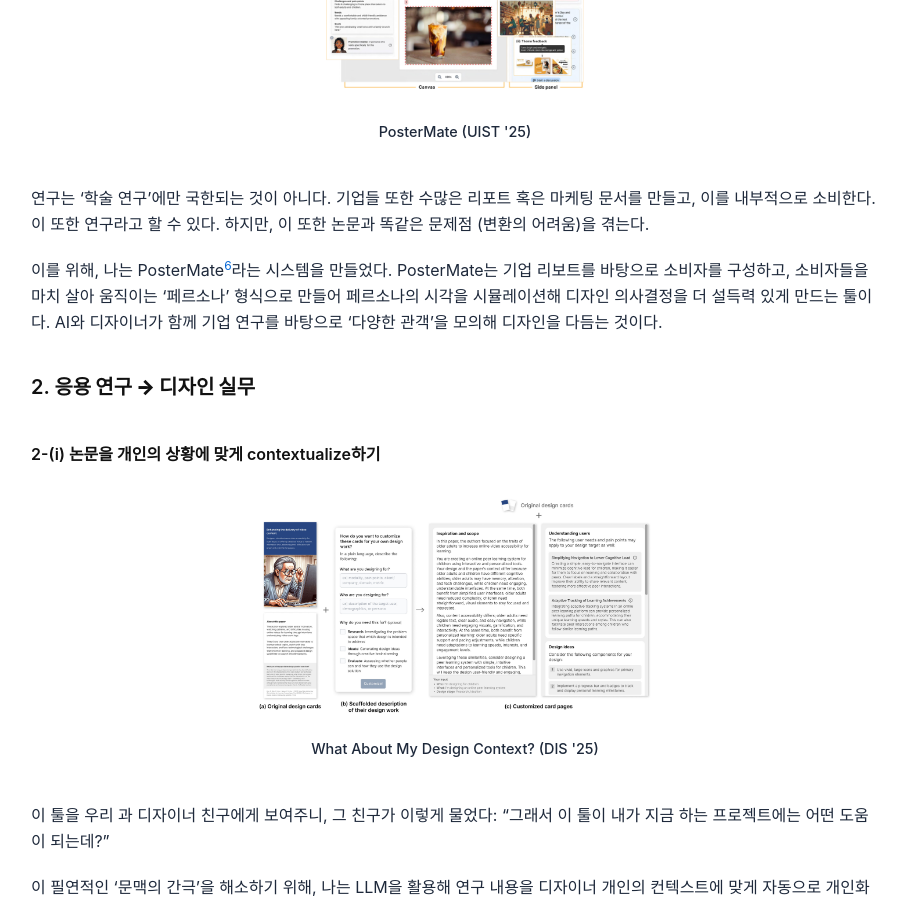
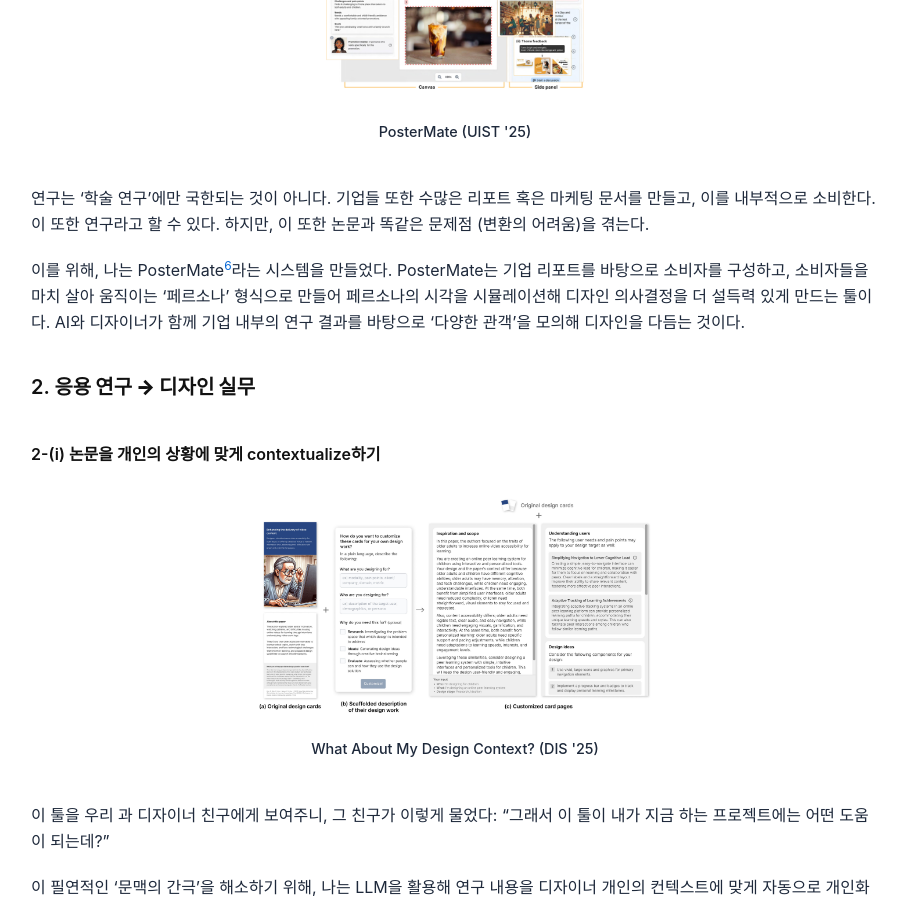
Before and after one commit to donghoon-io/blog, a Jekyll site: the page built from _posts/2025-11-21-translational-science.md, in a window 1280 px wide and 900 px high, scrolled down 3625 px. Shown: the whole window, without its empty margins (185-1087 px from the left). Built offline with Jekyll 4.4.1, drawn with Linux system fonts in a browser that asks for light colours; nearby versions of some CDN libraries.

Commit message:
Update 2025-11-21-translational-science.md

```diff
--- a/_posts/2025-11-21-translational-science.md
+++ b/_posts/2025-11-21-translational-science.md
@@ -82,7 +82,7 @@ PaperTok은 “AI가 대신 만든 콘텐츠”가 아니라, 연구자가 ‘
 
 연구는 ‘학술 연구’에만 국한되는 것이 아니다. 기업들 또한 수많은 리포트 혹은 마케팅 문서를 만들고, 이를 내부적으로 소비한다. 이 또한 연구라고 할 수 있다. 하지만, 이 또한 논문과 똑같은 문제점 (변환의 어려움)을 겪는다.
 
-이를 위해, 나는 PosterMate[^6]라는 시스템을 만들었다. PosterMate는 기업 리보트를 바탕으로 소비자를 구성하고, 소비자들을 마치 살아 움직이는 ‘페르소나’ 형식으로 만들어 페르소나의 시각을 시뮬레이션해 디자인 의사결정을 더 설득력 있게 만드는 툴이다. AI와 디자이너가 함께 기업 연구를 바탕으로 ‘다양한 관객’을 모의해 디자인을 다듬는 것이다.
+이를 위해, 나는 PosterMate[^6]라는 시스템을 만들었다. PosterMate는 기업 리포트를 바탕으로 소비자를 구성하고, 소비자들을 마치 살아 움직이는 ‘페르소나’ 형식으로 만들어 페르소나의 시각을 시뮬레이션해 디자인 의사결정을 더 설득력 있게 만드는 툴이다. AI와 디자이너가 함께 기업 내부의 연구 결과를 바탕으로 ‘다양한 관객’을 모의해 디자인을 다듬는 것이다.
 
 ### 2. **응용 연구 → 디자인 실무**
 
```
